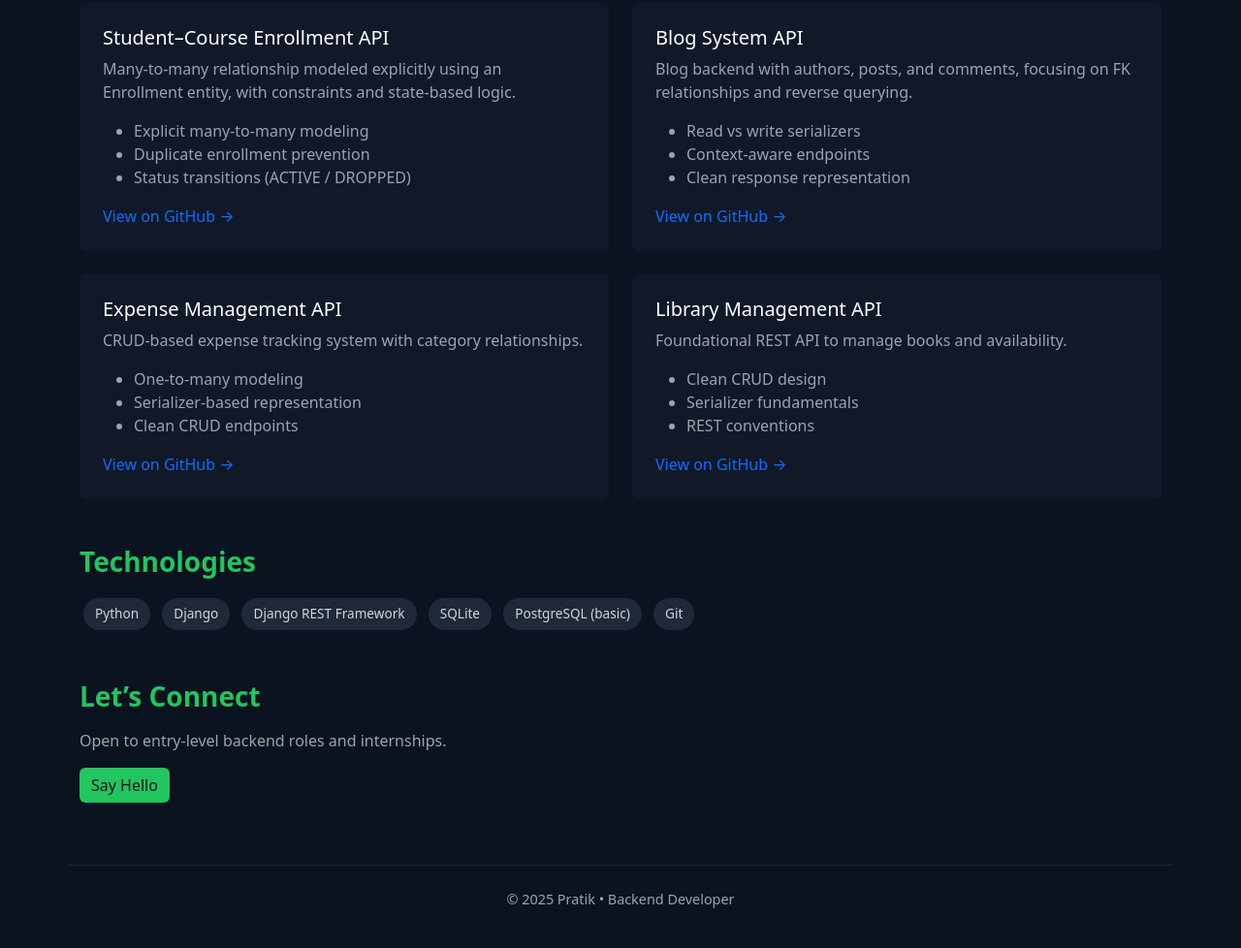
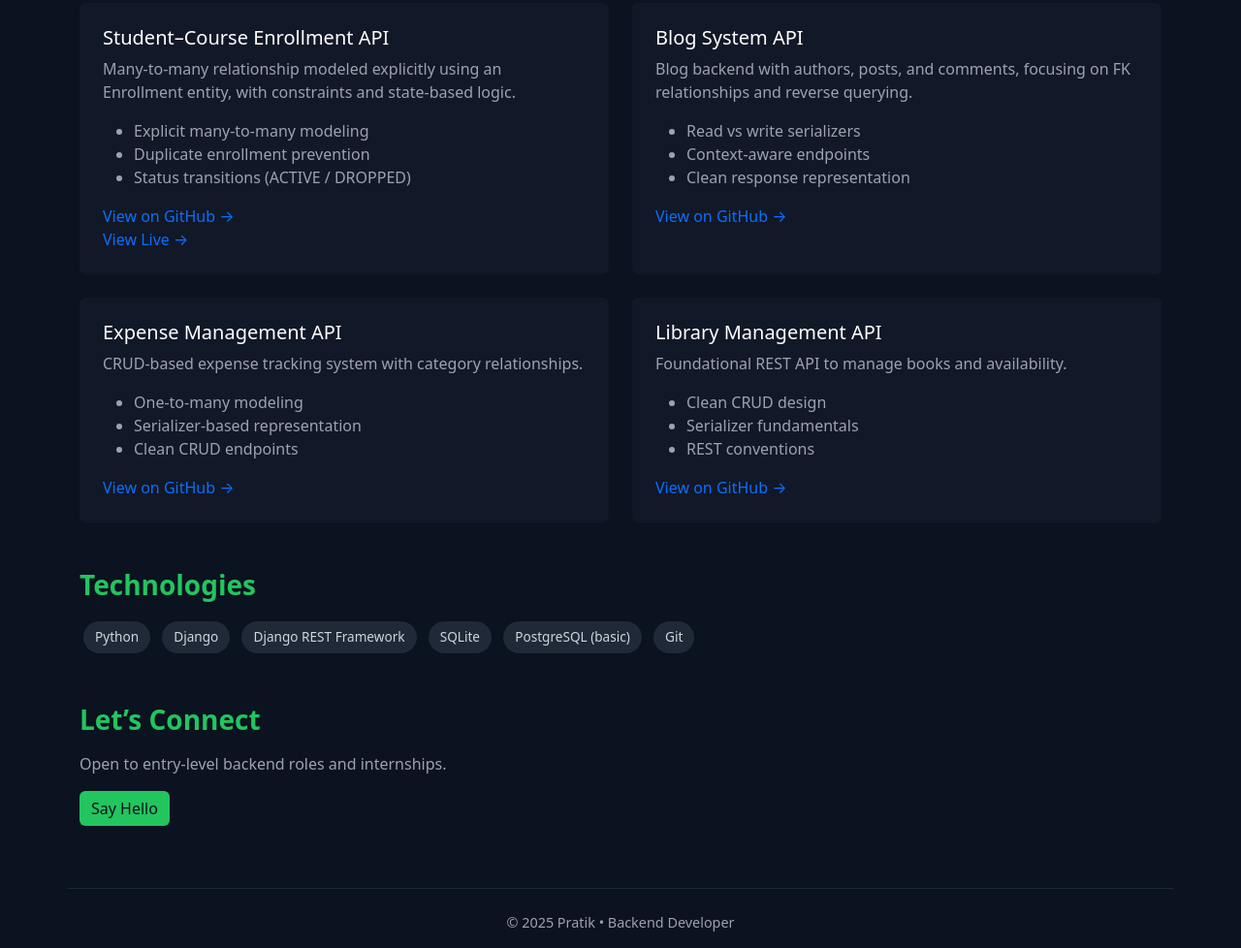
Before and after one commit to PratikG345/My-Portfolio, a plain HTML site: page index.html in a window 1280 px wide. Shown: the part 1088-2066 px from the top of the page at 97% size. Before the commit the page ends 2042 px from the top, so only its background shows below. Drawn offline with nearby package versions, Linux system fonts and the light colour scheme.

Commit message:
Update index.html with live project links
Added live links to the Student-Course Enrollment API project and updated the HTML structure.

```diff
--- a/index.html
+++ b/index.html
@@ -83,6 +83,9 @@
             </ul>
             <a target="_blank" href="https://github.com/PratikG345/Student-course-Enrollement-api" rel="noopener noreferrer" class="text-decoration-none"
               >View on GitHub →</a
+            >
+            <a target="_blank" href="https://student-course-enrollement-api.onrender.com/" rel="noopener noreferrer" class="text-decoration-none"
+              >View Live →</a
             >
           </div>
         </div>
```
